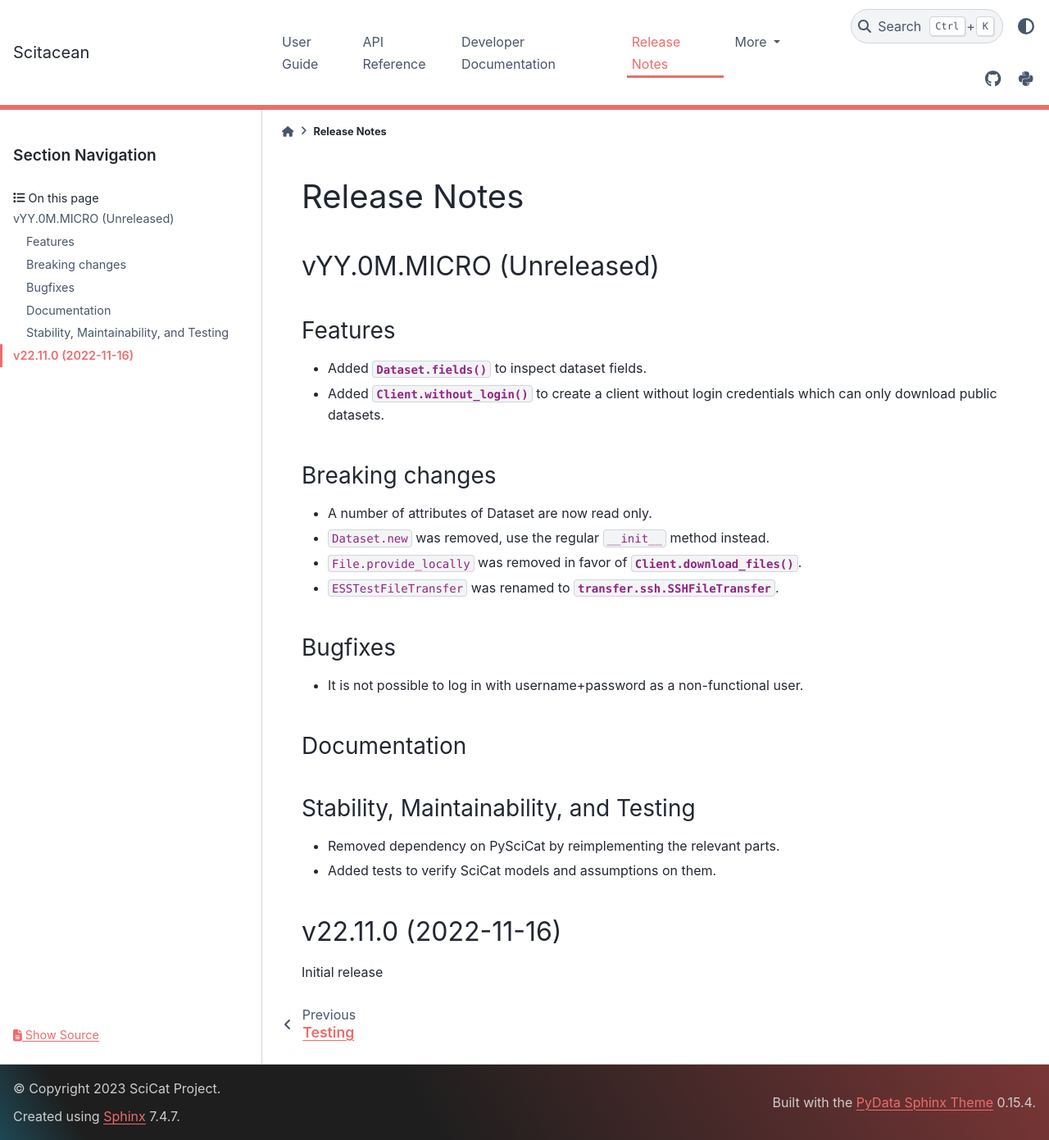
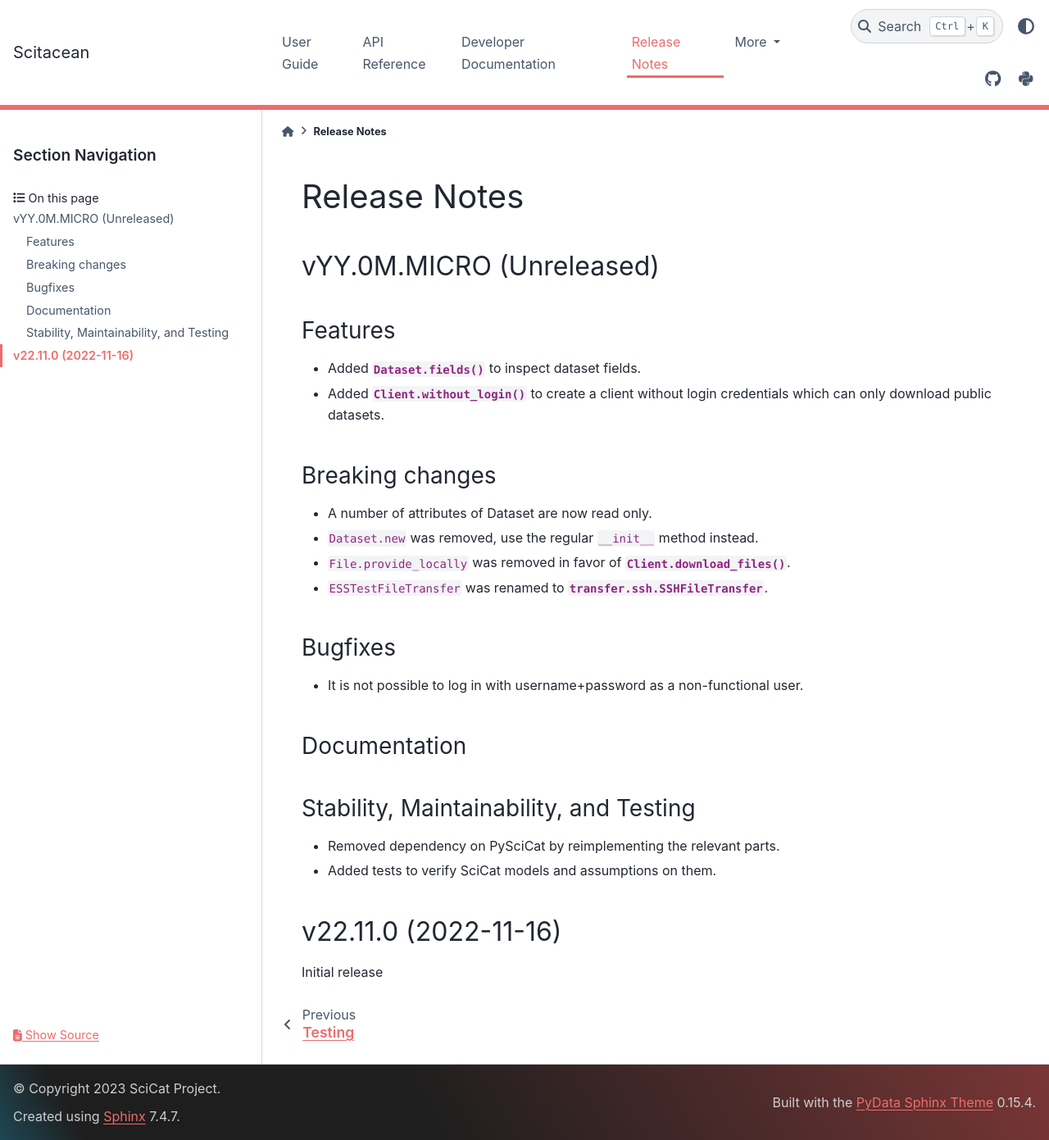
Before and after one commit to SciCatProject/scitacean, a Sphinx documentation site: the page built from docs/release-notes.rst, in a window 1280 px wide and 1391 px high. Shown: the whole window at 82% size. Built offline with Sphinx 7.4.7 and the PyData theme 0.15.4, drawn with Linux system fonts in a browser that asks for light colours; the version number could not be read and is left out.

Commit message:
Remove border from code literals

```diff
--- a/docs/_static/css/custom.css
+++ b/docs/_static/css/custom.css
@@ -29,6 +29,11 @@ div.nbinput.container div.input_area{
 .highlight > pre {
     border: none !important;
     padding: 0.5rem;
+}
+
+code.literal {
+    border: none;
+    padding: .1rem .1rem;
 }
 
 .bd-header {
```
